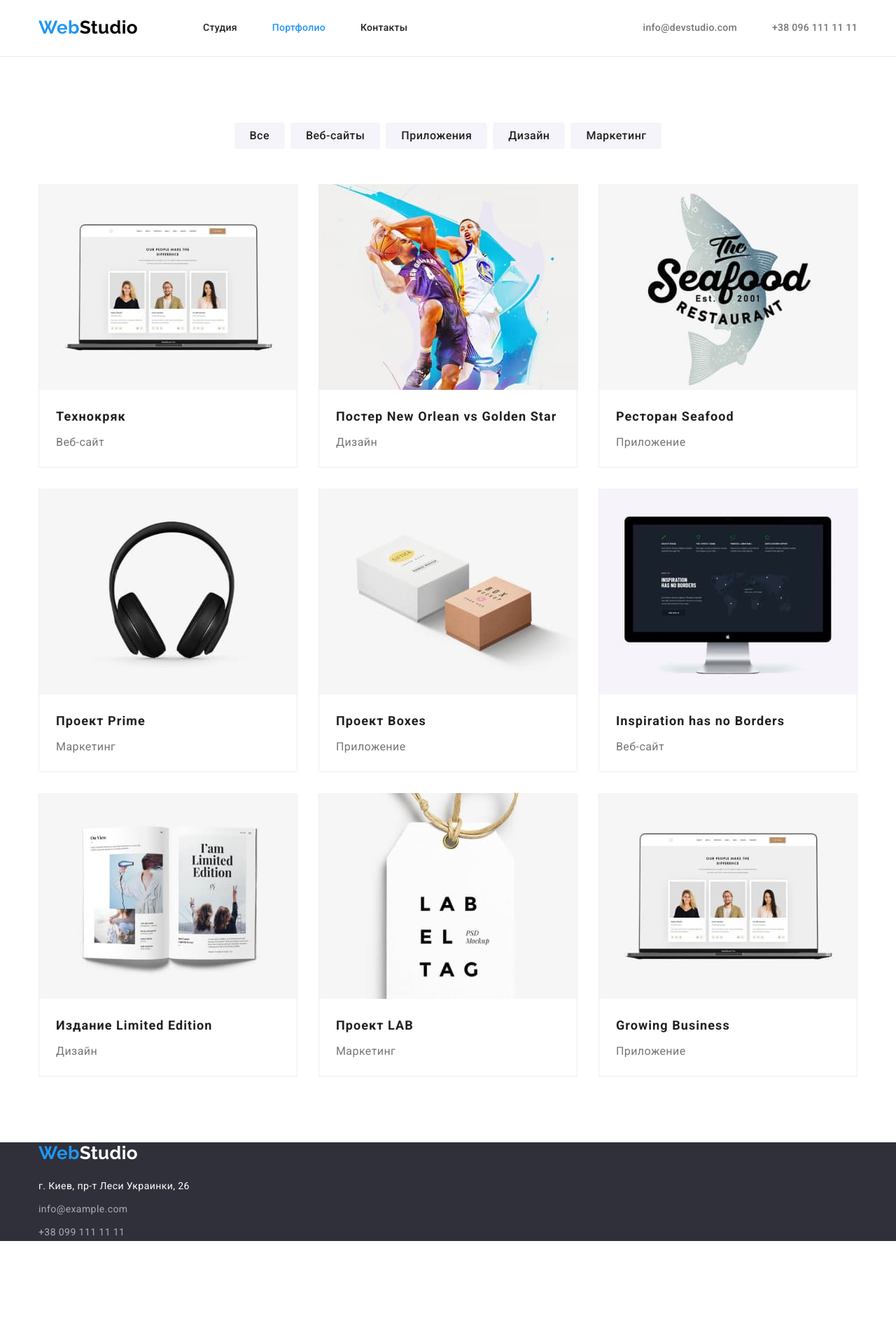
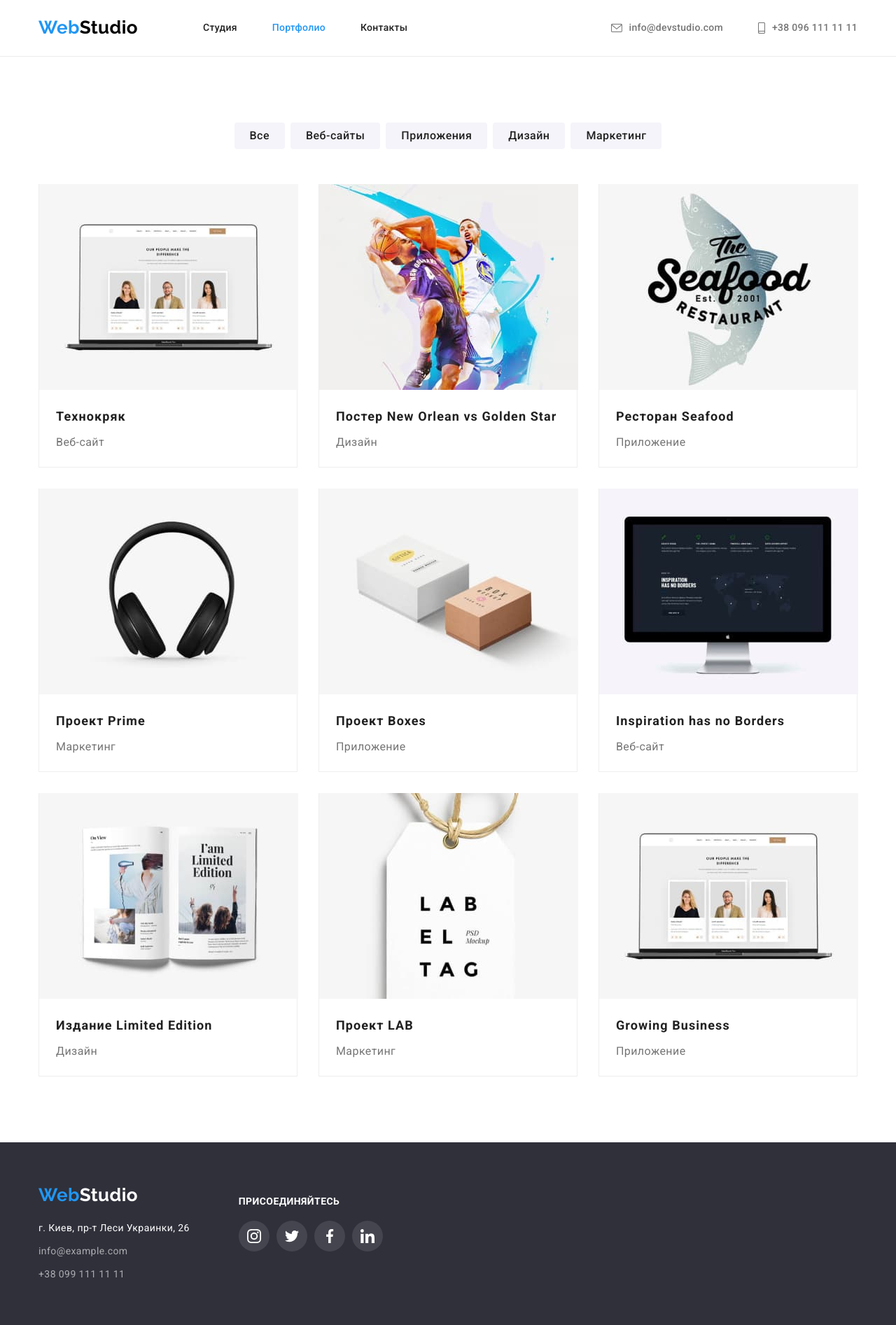
Before and after one commit to True0Devil/goit-markup-hw-04, a plain HTML site: page portfolio.html in a window 1280 px wide. Shown: the whole page at 70% size. Before the commit the page ends 1773 px from the top, so only its background shows below. Drawn offline with nearby package versions, Linux system fonts and the light colour scheme.

Commit message:
Добавляет иконки и тени в portfolio

```diff
--- a/css/styles.css
+++ b/css/styles.css
@@ -520,6 +520,8 @@ body {
 .portfolio-filter:hover {
   color: #fff;
   background-color: var(--accent-color);
+  box-shadow: 0px 3px 1px rgba(0, 0, 0, 0.1), 0px 1px 2px rgba(0, 0, 0, 0.08),
+    0px 2px 2px rgba(0, 0, 0, 0.12);
 }
 
 .portfolio-list {
@@ -535,6 +537,12 @@ body {
   border: 1px solid #eeeeee;
   border-top: none;
   width: calc((100% - 60px) / 3);
+}
+
+.portfolio-item:hover,
+.portfolio-item:focus {
+  box-shadow: 0px 1px 1px rgba(0, 0, 0, 0.12), 0px 4px 4px rgba(0, 0, 0, 0.06),
+    1px 4px 6px rgba(0, 0, 0, 0.16);
 }
 
 .portfolio-item:not(:nth-child(3n)) {
--- a/portfolio.html
+++ b/portfolio.html
@@ -32,8 +32,23 @@
         </nav>
 
         <ul class="contacts">
-          <li><a href="mailto:info@devstudio.com" class="contact-link">info@devstudio.com</a></li>
-          <li><a href="tel:+380961111111" class="contact-link">+38 096 111 11 11</a></li>
+          <li>
+            <a href="mailto:info@devstudio.com" class="contact-link">
+              <svg class="contact-icon" width="16" height="12">
+                <use href="./images/icons.svg#icon-envelope"></use>
+              </svg>
+              info@devstudio.com</a
+            >
+          </li>
+
+          <li>
+            <a href="tel:+380961111111" class="contact-link">
+              <svg class="contact-icon" width="10" height="16">
+                <use href="./images/icons.svg#icon-smartphone"></use>
+              </svg>
+              +38 096 111 11 11</a
+            >
+          </li>
         </ul>
       </div>
     </header>
@@ -195,10 +210,11 @@
     </main>
 
     <footer class="footer">
-      <div class="container">
+      <div class="container flex">
+        <div class="footer-address">
           <a href="./index.html" class="logo logo-footer">
-          <span class="logo-accent">Web</span><span class="logo-alternative">Studio</span></a
-        >
+            <span class="logo-accent">Web</span><span class="logo-alternative">Studio</span>
+          </a>
           <address>
             <p class="address">г. Киев, пр-т Леси Украинки, 26</p>
             <ul class="footer-contacts">
@@ -211,6 +227,44 @@
             </ul>
           </address>
         </div>
+
+        <div class="footer-socials-container">
+          <h2 class="footer-title">присоединяйтесь</h2>
+          <ul class="footer-socials flex">
+            <li class="socials-item">
+              <a href="#" class="footer-socials-link">
+                <svg class="socials-icon">
+                  <use href="./images/icons.svg#icon-instagram"></use>
+                </svg>
+              </a>
+            </li>
+
+            <li class="socials-item">
+              <a href="#" class="footer-socials-link">
+                <svg class="socials-icon">
+                  <use href="./images/icons.svg#icon-twitter"></use>
+                </svg>
+              </a>
+            </li>
+
+            <li class="socials-item">
+              <a href="#" class="footer-socials-link">
+                <svg class="socials-icon">
+                  <use href="./images/icons.svg#icon-facebook"></use>
+                </svg>
+              </a>
+            </li>
+
+            <li class="socials-item">
+              <a href="#" class="footer-socials-link">
+                <svg class="socials-icon">
+                  <use href="./images/icons.svg#icon-linkedin"></use>
+                </svg>
+              </a>
+            </li>
+          </ul>
+        </div>
+      </div>
     </footer>
   </body>
 </html>
```
Lines whose indentation alone changed are shown as unchanged.
